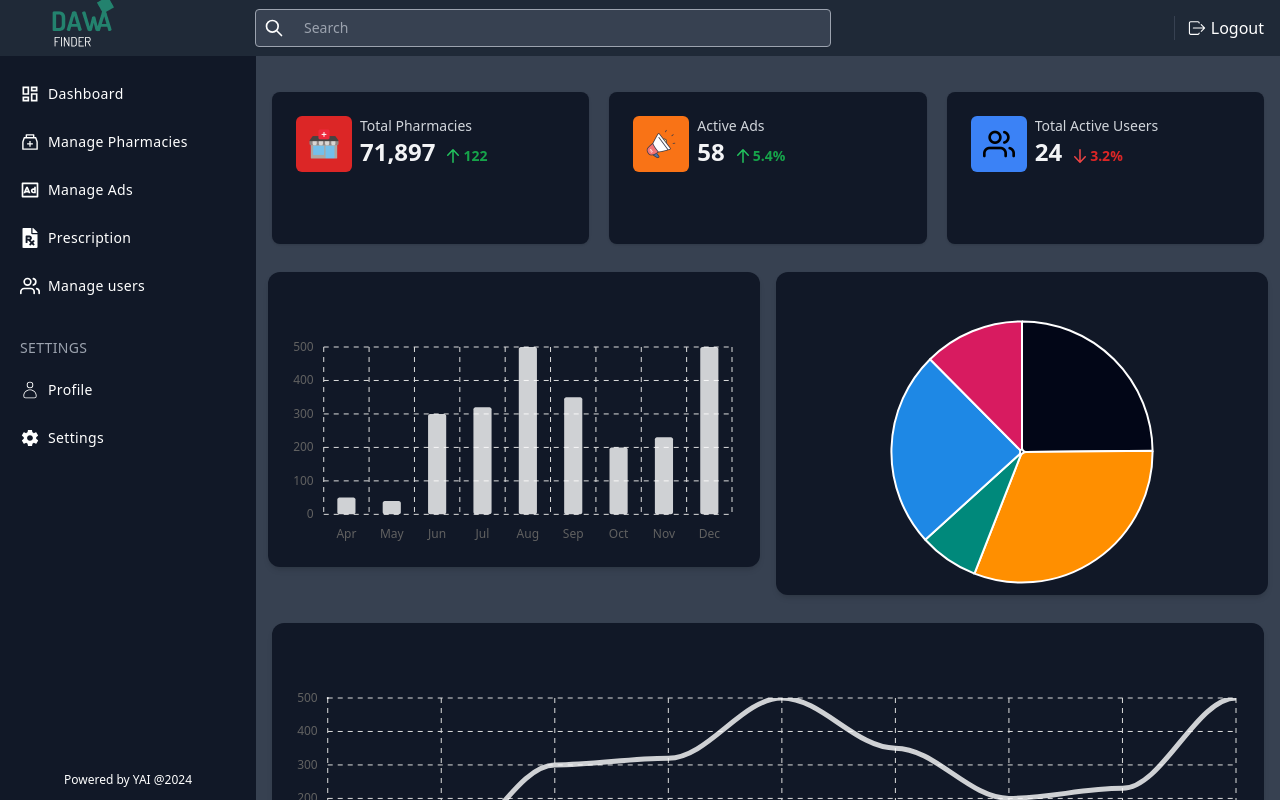
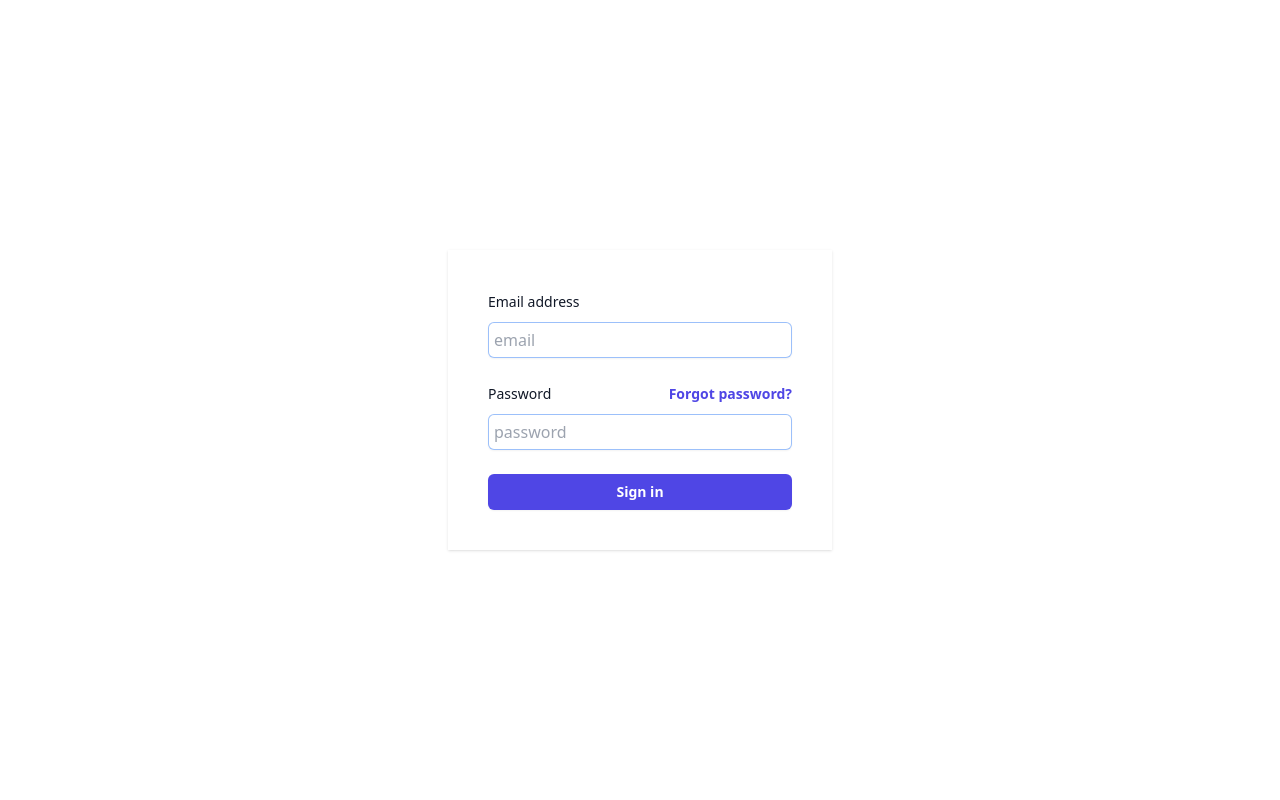
Before and after one commit to Yaidevs/new-dawafinder-system-admin, a React (Create React App) app: page / in a window 1280 px wide. Shown: the top 800 px of the page. Built offline with nearby package versions, Linux system fonts and the light colour scheme.

Commit message:
login page is done

```diff
--- a/src/AppRoutes.jsx
+++ b/src/AppRoutes.jsx
@@ -6,14 +6,15 @@ import ManagePharmacies from "./features/manage-pharmacies/pages/ManagePharmacie
 import Layout from "./shared/Layout";
 import ManageUsers from "./features/manage-users/pages/ManageUsers";
 import Prescription from "./features/pages/Prescription";
-
+import Login from "./features/authentication/pages/Login";
 
 const AppRoutes = () => {
   return (
     <Router>
       <Routes>
+        <Route path="/" element={<Login />} />
         <Route
-          path="/"
+          path="/home"
           element={
             <Layout>
               <Home />
@@ -40,7 +41,7 @@ const AppRoutes = () => {
           path="/prescriptions"
           element={
             <Layout>
-              <Prescription/>
+              <Prescription />
             </Layout>
           }
         />
--- a/src/features/pages/Login.jsx
+++ b/src/features/authentication/pages/Login.jsx
@@ -1,19 +1,20 @@
 import React from "react";
+import { Link } from "react-router-dom";
 
 const Login = () => {
   return (
-    <div className="flex min-h-full flex-col justify-center px-6 py-12 lg:px-8">
+    <div className="flex flex-col items-center justify-center h-screen shadow">
       <div className="sm:mx-auto sm:w-full sm>:max-w-sm">
         {/* <img
           className="mx-auto h-10 w-auto"
           src="https://tailwindui.com/img/logos/mark.svg?color=indigo&shade=600"
           alt="Dawa Logo"
         /> */}
-        <h2 className="mt-10 text-center font-sans text-2xl font-semibold leading-9 tracking-tight text-gray-900">
+        {/* <h2 className="mt-10 text-center font-sans text-2xl font-semibold leading-9 tracking-tight text-gray-900">
           Sign in
-        </h2>
+        </h2> */}
       </div>
-      <div className="mt-10 sm:mx-auto sm:w-full sm:max-w-sm">
+      <div className="sm:mx-auto border-gray-500 p-10 shadow sm:w-full sm:max-w-sm">
         <form className="space-y-6" action="#">
           <div>
             <label
@@ -24,12 +25,13 @@ const Login = () => {
             </label>
             <div className="mt-2">
               <input
+                placeholder="email"
                 id="email"
                 name="email"
                 type="email"
                 autoComplete="email"
                 required
-                className="block w-full rounded-md border-0 py-1.5 text-gray-900 shadow-sm ring-1 ring-inset outline-none"
+                className="block w-full rounded-md border-0 p-1.5 text-gray-900 shadow-sm ring-1 ring-inset outline-none"
               />
             </div>
           </div>
@@ -52,22 +54,25 @@ const Login = () => {
             </div>
             <div className="mt-2">
               <input
+                placeholder="password"
                 id="password"
                 name="password"
                 type="password"
                 autoComplete="current-password"
                 required
-                className="block w-full rounded-md border-0 py-1.5 text-gray-900 shadow-sm ring-1 ring-inset outline-none"
+                className="block w-full rounded-md border-0 p-1.5 text-gray-900 shadow-sm ring-1 ring-inset outline-none"
               />
             </div>
           </div>
           <div>
+            <Link to="/home">
               <button
                 type="submit"
                 className="flex w-full justify-center rounded-md bg-indigo-600 px-3 py-1.5 text-sm font-semibold leading-6 text-white shadow-sm hover:bg-indigo-500 focus-visible:outline focus-visible:outline-2 focus-visible:outline-offset-2 focus-visible:outline-indigo-600"
               >
                 Sign in
               </button>
+            </Link>
           </div>
         </form>
       </div>
```
Lines whose indentation alone changed are shown as unchanged.
